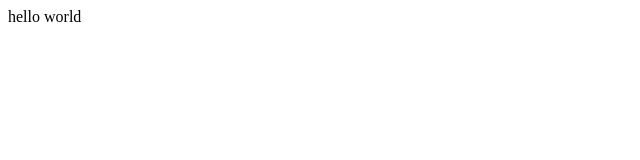
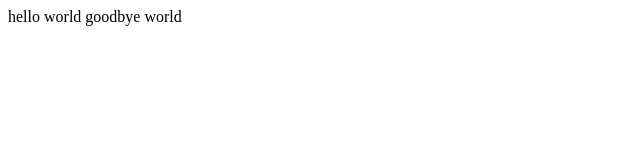
Before and after one commit to yehuda-source/homework, a plain HTML site: page html/48/helloworld.html in a window 1280 px wide. Shown: the whole page, without its empty margins (0-640 px from the left). Drawn offline with Linux system fonts and the light colour scheme.

Commit message:
add goodbye

```diff
--- a/html/48/helloworld.html
+++ b/html/48/helloworld.html
@@ -7,6 +7,7 @@
 
 <body>
    hello world
+   goodbye world
 </body>
 
 </html>
```
